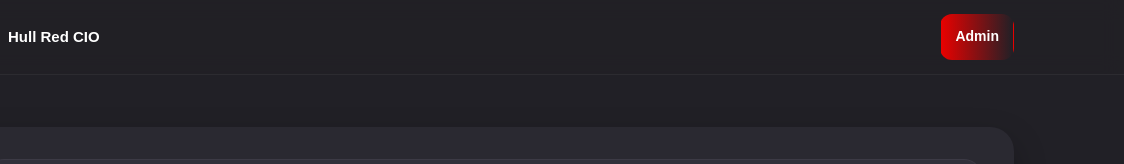
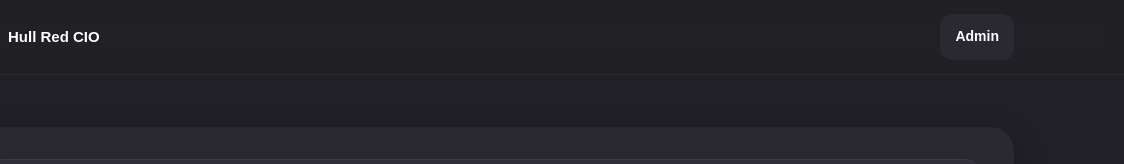
Before and after one commit to HullRED/CalAdd, a website: page index.html in a window 1280 px wide. Shown: the top 164 px of the page, 156-1280 px from the left. Drawn offline with Linux system fonts and the light colour scheme.

Commit message:
Update style.css

```diff
--- a/style.css
+++ b/style.css
@@ -69,12 +69,17 @@ body {
 
 .admin-btn {
   font-weight: 700;
-  background: linear-gradient(90deg, #e90100 0%, #212026 100%);
-  color: #fff; border-radius: 16px; padding: 8px 16px;
+  background: var(--panel);
+  color: #fff;
+  border-radius: 16px;
+  padding: 8px 16px;
+  border: 1px solid var(--border);
   transition: 0.2s ease;
 }
+
 .admin-btn:hover {
-  background: linear-gradient(90deg, #212026 0%, #e90100 100%);
+  background: linear-gradient(90deg, #e90100 0%, #212026 100%);
+  border-color: rgba(233, 1, 0, 0.5);
 }
 
 .hero {
```
